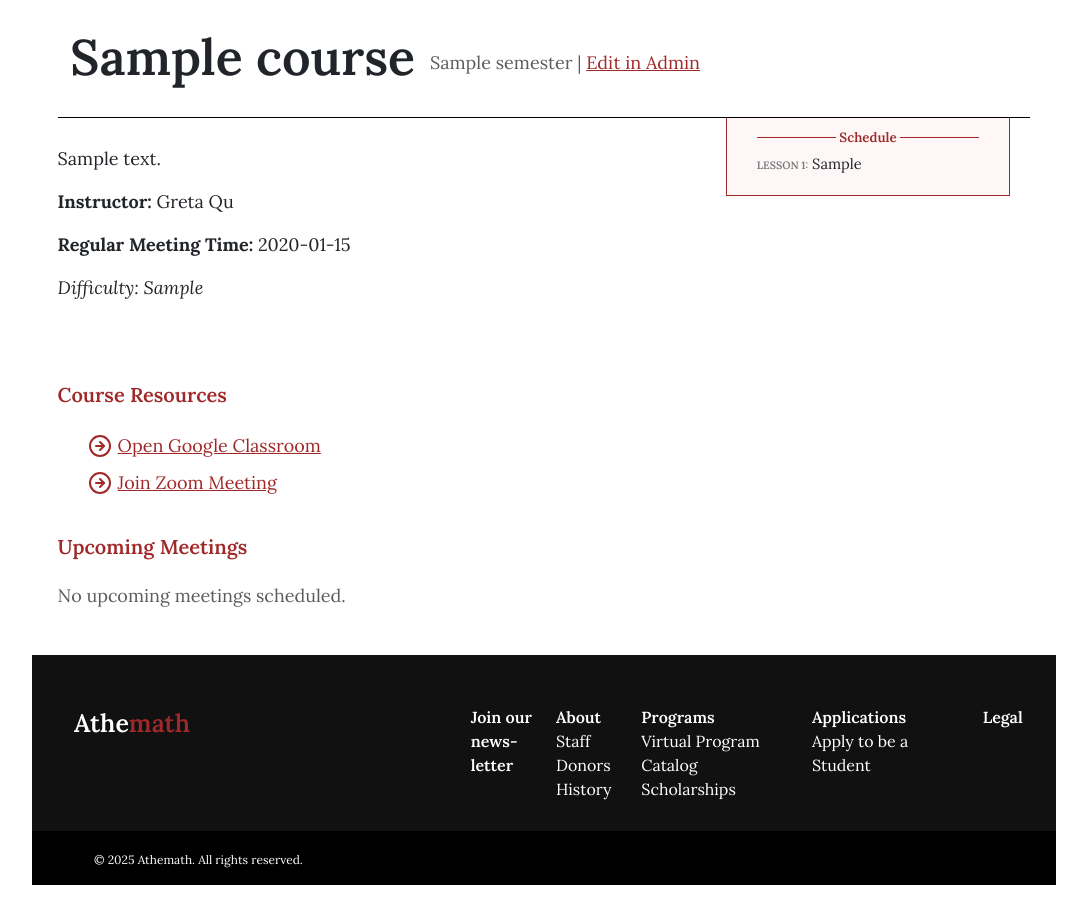
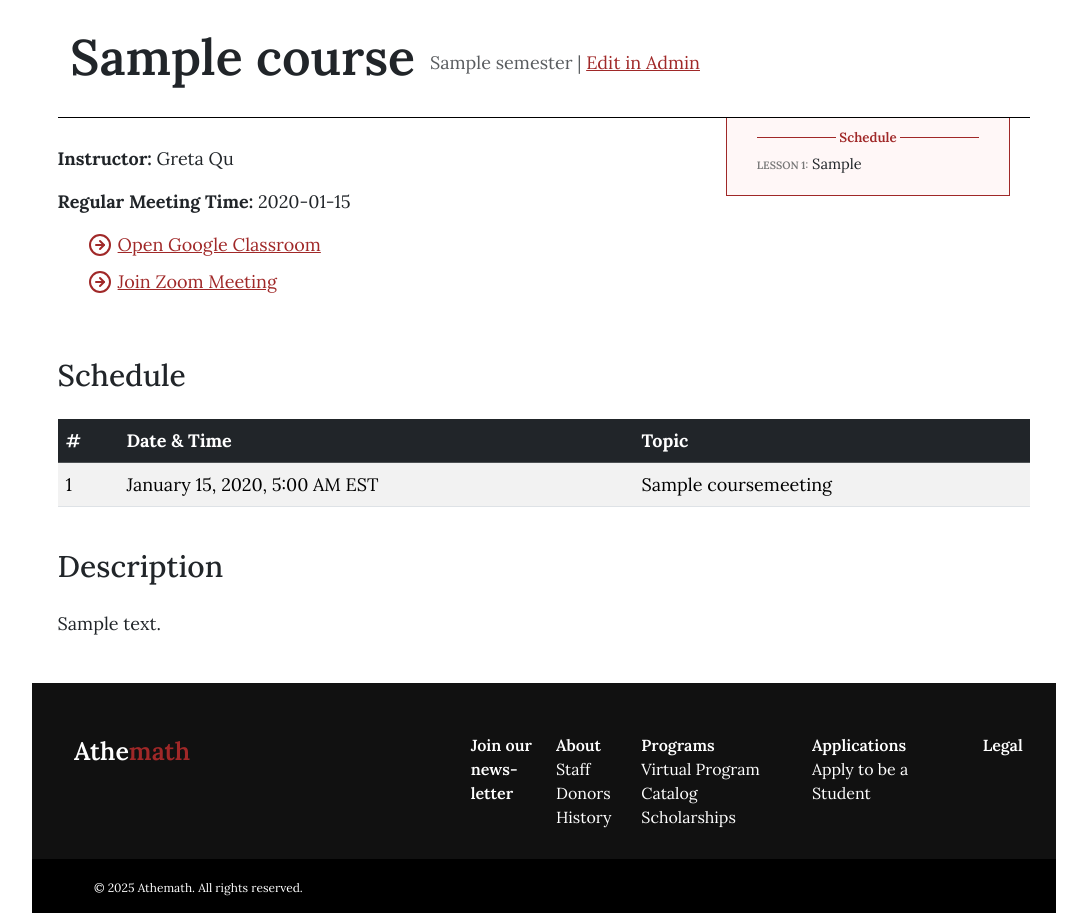
Before and after one commit to vEnhance/athe-web, a Django app: page /catalog/course/1/ in a window 1280 px wide. Shown: the part 56-969 px from the top of the page, without its empty margins (96-1183 px from the left). Before the commit the page ends 941 px from the top, so only its background shows below. Run offline with Django 4.2, Linux system fonts and the light colour scheme; a user stored in the database is signed in; data comes from the database, SQL or seed files in the repository; tables that the repository leaves empty hold one stand-in row (values such as "Sample post"); parts of the project's set-up code (start-up, migrations or seed data) failed here and were passed over; some libraries are stand-ins or nearby versions.

Commit message:
polish(courses): i'm not a web designer okay

```diff
--- a/courses/templates/courses/course_detail.html
+++ b/courses/templates/courses/course_detail.html
@@ -21,7 +21,6 @@
             <div class="course-text">
                 <div class="course-ds">
                     <span class="course-description">
-                        {{ course.description|linebreaks }}
                         {% if course.instructor %}
                             <p>
                                 <strong>Instructor:</strong> {{ course.instructor }}
@@ -32,17 +31,6 @@
                                 <strong>Regular Meeting Time:</strong> {{ course.regular_meeting_time }}
                             </p>
                         {% endif %}
-                        {% if course.difficulty %}
-                            <p>
-                                <i>Difficulty: {{ course.difficulty }}</i>
-                            </p>
-                        {% endif %}
-                    </span>
-                </div>
-                {% include "courses/components/lesson_plan.html" %}
-            </div>
-            <div class="mt-4">
-                <h3>Course Resources</h3>
                         {% if course.google_classroom_direct_link %}
                             <div class="opt-link">
                                 <a href="{{ course.google_classroom_direct_link }}" target="_blank">Open Google Classroom</a>
@@ -53,30 +41,35 @@
                                 <a href="{{ course.zoom_meeting_link }}" target="_blank">Join Zoom Meeting</a>
                             </div>
                         {% endif %}
+                    </span>
                 </div>
-            <div class="mt-4">
-                <h3>Upcoming Meetings</h3>
-                {% if upcoming_meetings %}
+                {% include "courses/components/lesson_plan.html" %}
+            </div>
+            <h2>Schedule</h2>
+            {% if meetings %}
                 <table class="table table-striped">
                     <thead>
-                            <tr>
+                        <tr class="table-dark">
+                            <th>#</th>
                             <th>Date & Time</th>
                             <th>Topic</th>
                         </tr>
                     </thead>
                     <tbody>
-                            {% for meeting in upcoming_meetings %}
-                                <tr>
-                                    <td>{{ meeting.start_time|date:"F j, Y, g:i A" }}</td>
+                        {% for meeting in meetings %}
+                            <tr {% if meeting == next_meeting %}class="table-danger fw-bold"{% endif %}>
+                                <td>{{ forloop.counter }}</td>
+                                <td>{{ meeting.start_time|date:"F j, Y, g:i A e" }}</td>
                                 <td>{{ meeting.title }}</td>
                             </tr>
                         {% endfor %}
                     </tbody>
                 </table>
             {% else %}
-                    <p class="text-muted">No upcoming meetings scheduled.</p>
+                <p class="text-muted">No meetings scheduled.</p>
             {% endif %}
-            </div>
+            <h2>Description</h2>
+            <div>{{ course.description|linebreaks }}</div>
         </div>
     </div>
 {% endblock %}
--- a/courses/views.py
+++ b/courses/views.py
@@ -1,9 +1,11 @@
+from datetime import timedelta
+
 from django.contrib.auth.decorators import login_required
 from django.contrib.auth.mixins import UserPassesTestMixin
 from django.http import HttpRequest, HttpResponse
 from django.shortcuts import get_object_or_404, redirect, render
+from django.views.generic import DetailView
 from django.utils import timezone
-from django.views.generic import DetailView
 
 from courses.models import Course, CourseMeeting, Semester, Student
 
@@ -101,9 +103,14 @@ class CourseDetailView(UserPassesTestMixin, DetailView):
 
     def get_context_data(self, **kwargs):
         context = super().get_context_data(**kwargs)
-        # Get upcoming meetings (from now onwards)
-        now = timezone.now()
-        context["upcoming_meetings"] = CourseMeeting.objects.filter(
-            course=self.object, start_time__gte=now
-        ).order_by("start_time")
+        context["meetings"] = CourseMeeting.objects.filter(course=self.object).order_by(
+            "start_time"
+        )
+        context["next_meeting"] = (
+            CourseMeeting.objects.filter(
+                course=self.object, start_time__gt=timezone.now() - timedelta(hours=1)
+            )
+            .order_by("start_time")
+            .first()
+        )
         return context
```
Lines whose indentation alone changed are shown as unchanged.
